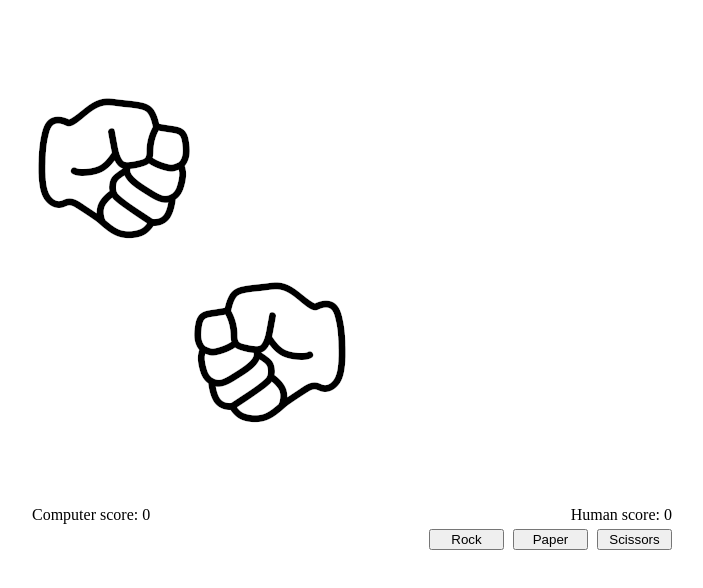
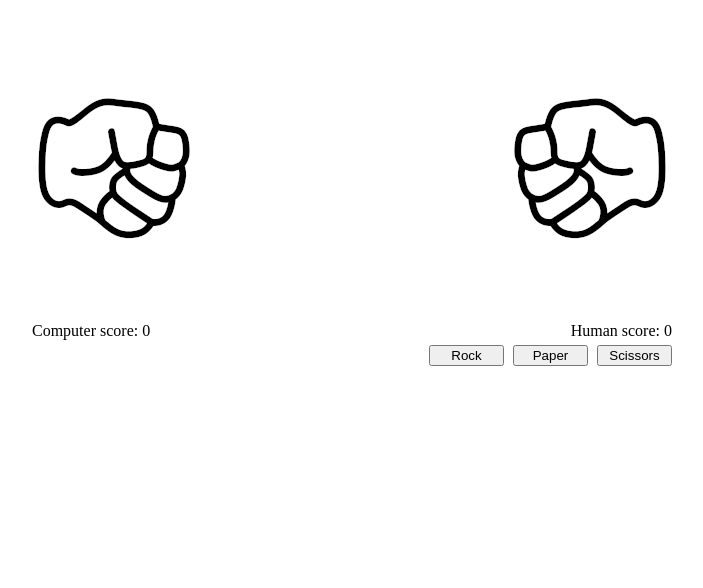
Before and after one commit to noOdin1/rock_paper_scissors, a plain HTML site: page index.html in a window 1280 px wide. Shown: the part 40-628 px from the top of the page, without its empty margins (288-991 px from the left). Drawn offline with Linux system fonts and the light colour scheme.

Commit message:
Added styling for the images

```diff
--- a/style.css
+++ b/style.css
@@ -23,7 +23,8 @@ h1,
 
 .scoreboard,
 .input,
-.displaySelection {
+.displaySelection,
+.image.container {
   display: flex;
   flex-direction: row;
   justify-content: space-between;
```
